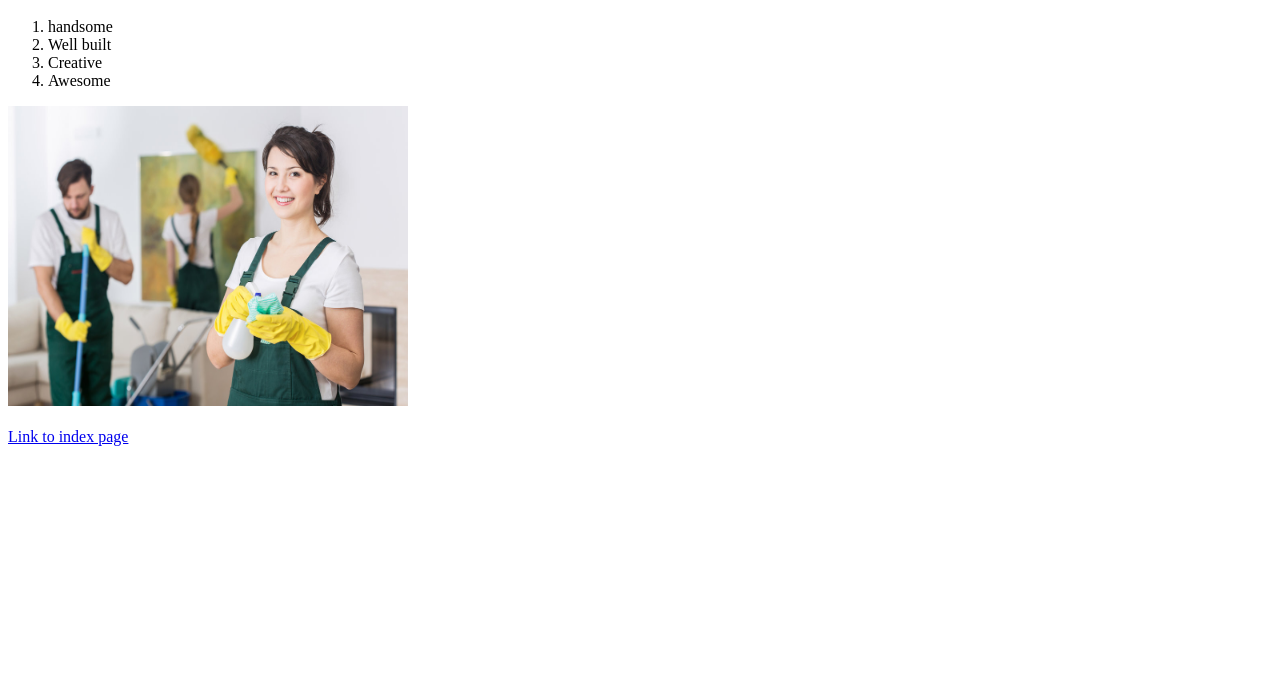
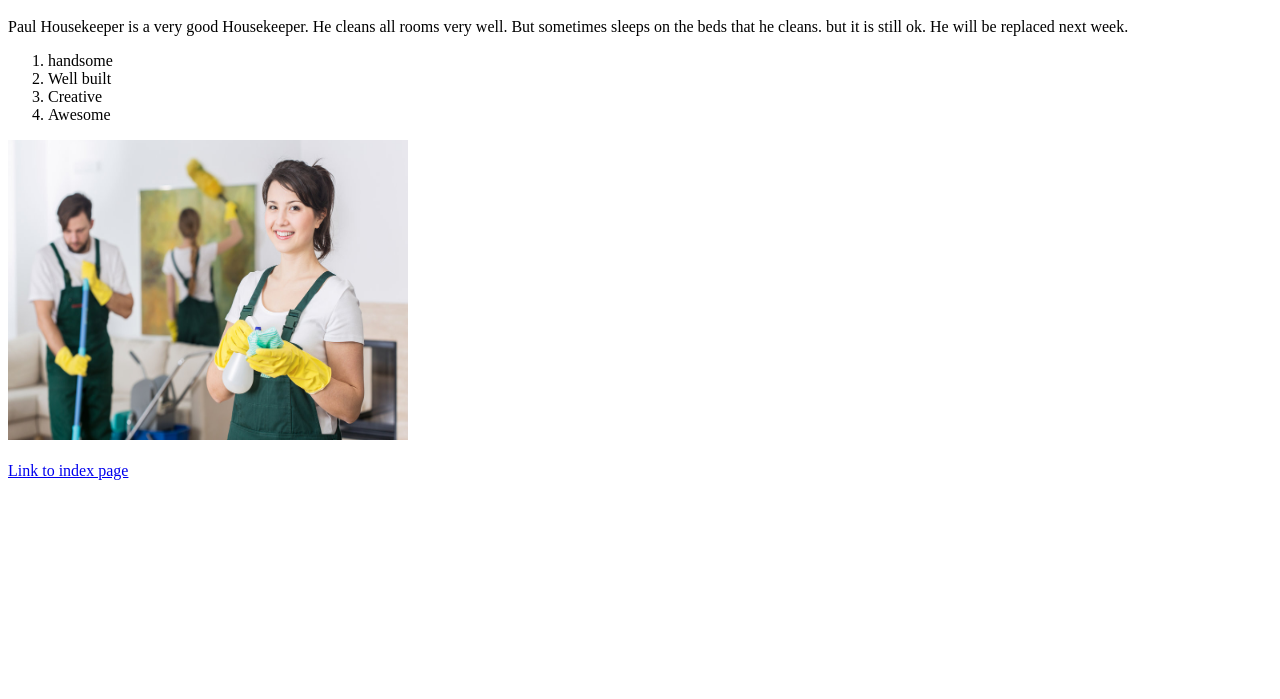
Before and after one commit to 44-563-WebApps-F23/44563-webapps-f23-assignment3-phkphk007, a plain HTML site: page bonus.html in a window 1280 px wide. Shown: the part 101-800 px from the top of the page. Drawn offline with Linux system fonts and the light colour scheme.

Commit message:
Update bonus.html

```diff
--- a/bonus.html
+++ b/bonus.html
@@ -11,6 +11,11 @@
         Paul Housekeeper
       </h1>
     </i>
+    <p>
+      Paul Housekeeper is a very good Housekeeper. He cleans all rooms very
+      well. But sometimes sleeps on the beds that he cleans. but it is still ok.
+      He will be replaced next week.
+    </p>
     <ol>
       <li>handsome</li>
       <li>Well built</li>
```
